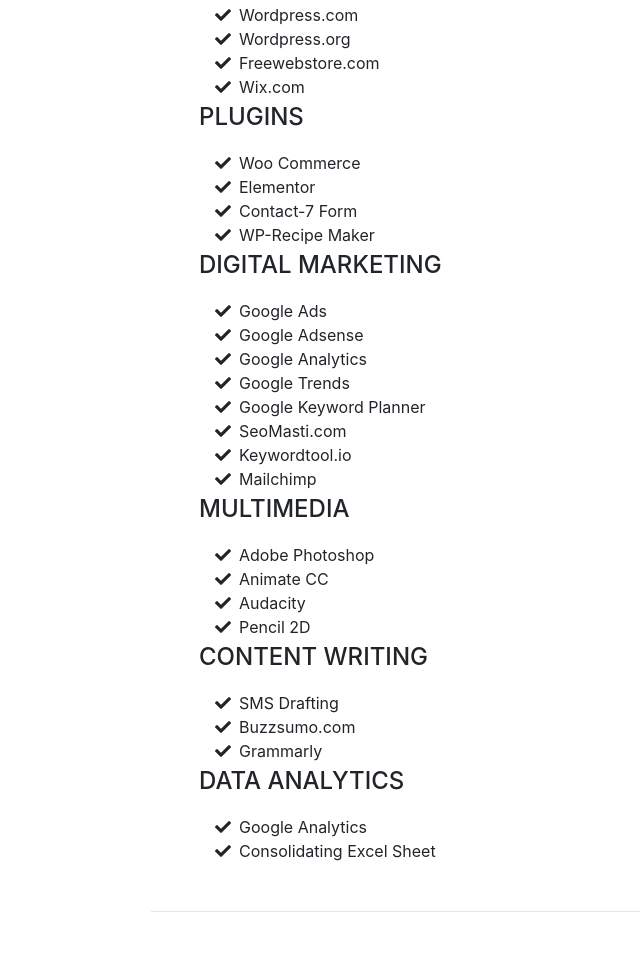
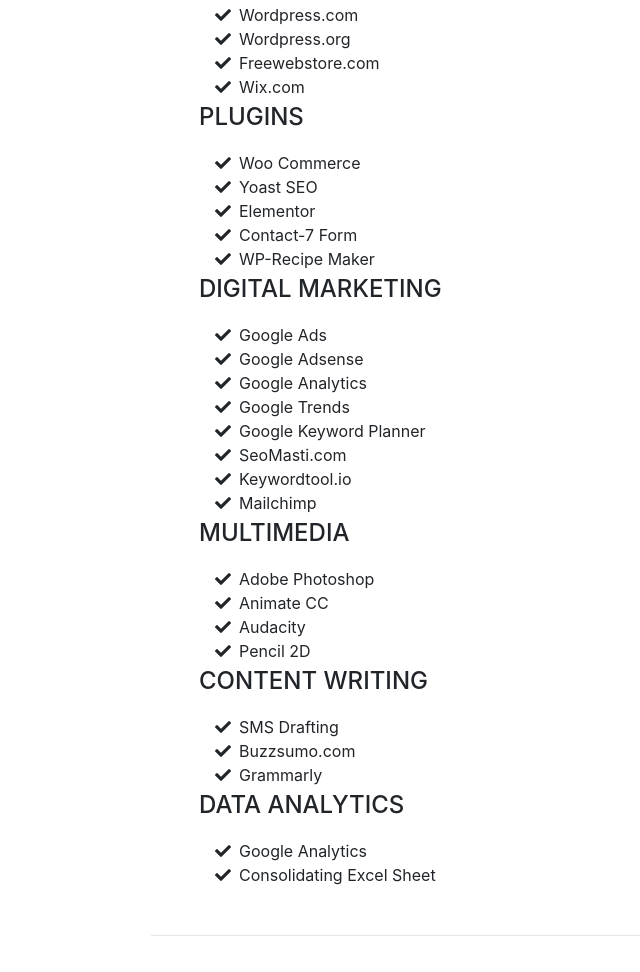
Before and after one commit to Amandeep-27/Portfolio, a website with bundled scripts: page index.html in a window 1280 px wide. Shown: the part 9872-10844 px from the top of the page, without its empty margins (121-761 px from the left). Built offline with nearby package versions, Linux system fonts and the light colour scheme; a web font is replaced by a local one.

Commit message:
Update index.html

```diff
--- a/index.html
+++ b/index.html
@@ -453,6 +453,9 @@
            Woo Commerce</li>
           <li>
             <i class="fa-li fa fa-check"></i>
+           Yoast SEO</li>
+          <li>
+            <i class="fa-li fa fa-check"></i>
             Elementor</li>
           <li>
             <i class="fa-li fa fa-check"></i>
```
